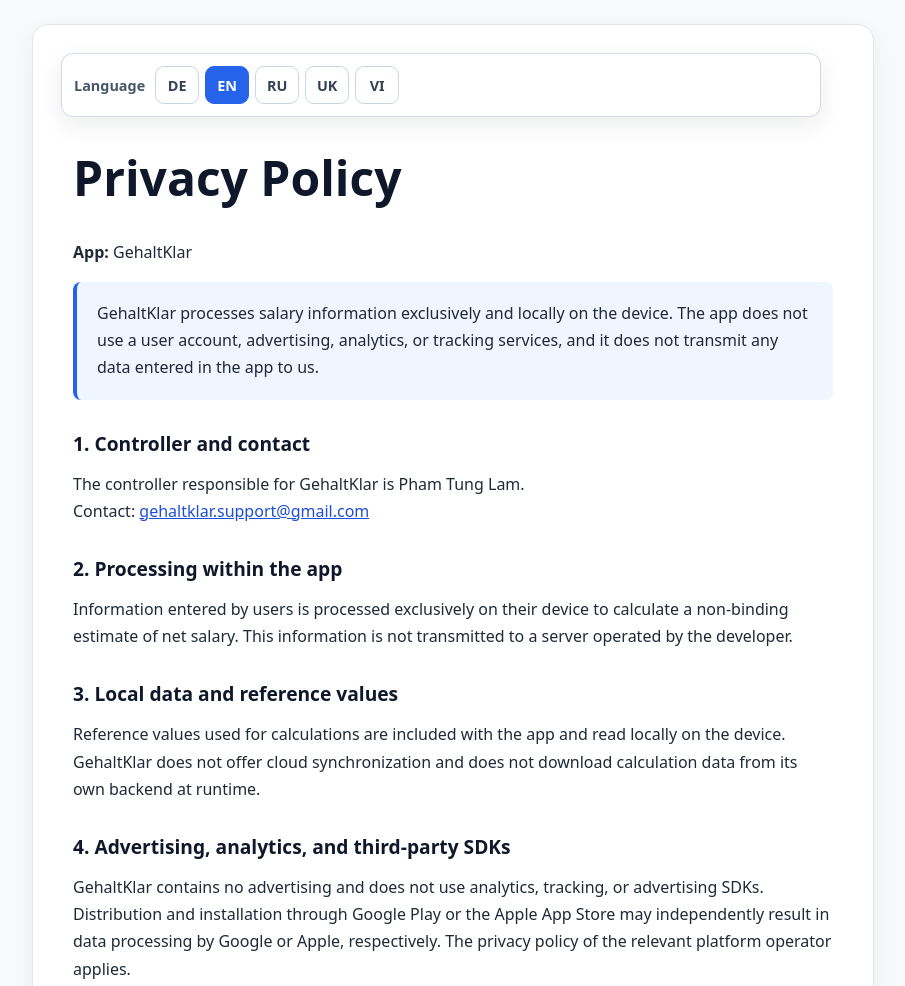
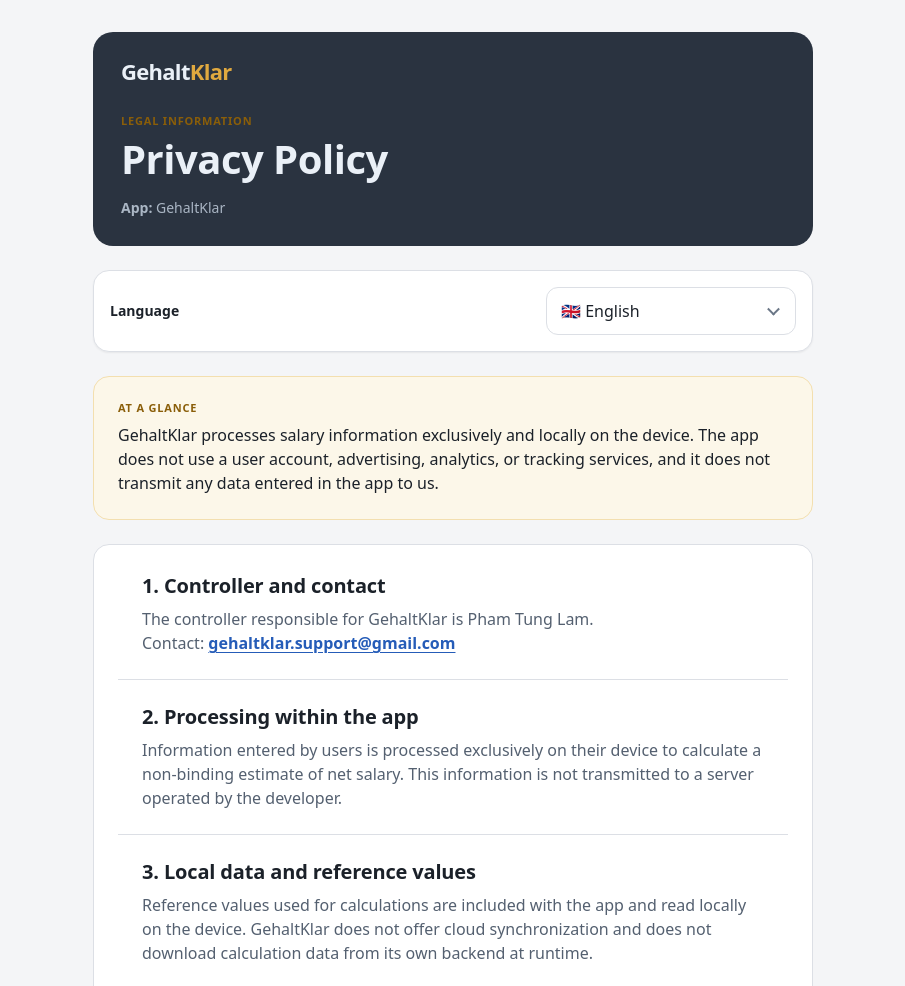
Before and after one commit to fam-tung-lam/gehaltklar-legal, a website: page index.html in a window 1280 px wide. Shown: the top 986 px of the page, without its empty margins (187-1092 px from the left). Drawn offline with Linux system fonts and the light colour scheme.

Commit message:
Redesign legal page interface

```diff
--- a/index.html
+++ b/index.html
@@ -17,237 +17,389 @@
   <link rel="alternate" hreflang="x-default" href="?lang=de">
   <style>
     :root {
-      font-family: system-ui, -apple-system, BlinkMacSystemFont, "Segoe UI", sans-serif;
-      color: #1f2937;
-      background: #f8fafc;
+      --gk-indigo-950: #102a54;
+      --gk-indigo-900: #173b76;
+      --gk-indigo-700: #255cb8;
+      --gk-indigo-600: #2f6fd6;
+      --gk-indigo-500: #3e8ef0;
+      --gk-indigo-300: #8fbcf7;
+      --gk-indigo-200: #bedcf9;
+      --gk-indigo-50: #eff5fe;
+      --gk-slate-900: #2a3340;
+      --gk-amber-700: #8a5e09;
+      --gk-amber-500: #e0a93f;
+      --gk-amber-200: #f3dfaf;
+      --gk-amber-50: #fcf7e9;
+      --gk-ink-900: #1b2129;
+      --gk-ink-700: #37414d;
+      --gk-ink-600: #546070;
+      --gk-ink-500: #6b7787;
+      --gk-ink-400: #828e9e;
+      --gk-ink-150: #dcdfe5;
+      --gk-ink-100: #e7e9ed;
+      --gk-ink-50: #f4f5f7;
+      --gk-white: #ffffff;
+      --surface-page: var(--gk-ink-50);
+      --surface-card: var(--gk-white);
+      --surface-brand: var(--gk-slate-900);
+      --surface-brand-subtle: var(--gk-indigo-50);
+      --text-primary: var(--gk-ink-900);
+      --text-secondary: var(--gk-ink-600);
+      --text-tertiary: var(--gk-ink-500);
+      --text-brand: var(--gk-indigo-700);
+      --text-on-brand: #eaf0f7;
+      --text-on-brand-muted: #aab6c4;
+      --text-accent: var(--gk-amber-700);
+      --border-default: var(--gk-ink-150);
+      --border-focus: var(--gk-indigo-500);
+      --focus-ring: 0 0 0 2px var(--surface-card), 0 0 0 4px var(--gk-indigo-500);
+      --font-display: "Schibsted Grotesk", system-ui, sans-serif;
+      --font-body: "IBM Plex Sans", system-ui, -apple-system, BlinkMacSystemFont, "Segoe UI", sans-serif;
+      --font-mono: "IBM Plex Mono", ui-monospace, monospace;
+      --radius-sm: 8px;
+      --radius-md: 12px;
+      --radius-lg: 16px;
+      --radius-xl: 20px;
+      --radius-pill: 999px;
+      --page-margin: 20px;
+      --control-h: 48px;
+      --elevation-1: 0 1px 2px rgba(16, 24, 21, 0.06);
+      color: var(--text-primary);
+      background: var(--surface-page);
+      font-family: var(--font-body);
+    }
+
+    html[data-theme="dark"] {
+      --surface-page: #0f1319;
+      --surface-card: #171c24;
+      --surface-brand: #161c26;
+      --surface-brand-subtle: #182636;
+      --text-primary: #e7eaef;
+      --text-secondary: #9ea8b6;
+      --text-tertiary: #6f7a88;
+      --text-brand: var(--gk-indigo-300);
+      --text-on-brand: #eaf0f7;
+      --text-on-brand-muted: #9daab8;
+      --text-accent: #e4b45c;
+      --border-default: #252c36;
+      --border-focus: var(--gk-indigo-300);
+      --focus-ring: 0 0 0 2px var(--surface-card), 0 0 0 4px var(--gk-indigo-300);
+    }
+
+    * {
+      box-sizing: border-box;
     }
 
     body {
       margin: 0;
-      padding: 24px;
+      padding: 32px var(--page-margin) 48px;
+      background: var(--surface-page);
+      overflow-x: hidden;
     }
 
     main {
-      max-width: 760px;
+      display: grid;
+      gap: 24px;
+      width: 100%;
+      max-width: 720px;
+      min-width: 0;
       margin: 0 auto;
-      padding: 40px;
-      background: #ffffff;
-      border: 1px solid #e5e7eb;
-      border-radius: 16px;
-      box-shadow: 0 8px 30px rgba(15, 23, 42, 0.06);
+    }
+
+    main > * {
+      min-width: 0;
+      max-width: 100%;
+    }
+
+    .legal-hero {
+      padding: 28px;
+      border-radius: var(--radius-xl);
+      color: var(--text-on-brand);
+      background: var(--surface-brand);
+    }
+
+    .wordmark {
+      margin: 0 0 32px;
+      color: var(--text-on-brand);
+      font-family: var(--font-display);
+      font-size: 22px;
+      font-weight: 700;
+      letter-spacing: -0.7px;
+      line-height: 1;
+    }
+
+    .wordmark span {
+      color: var(--gk-amber-500);
+    }
+
+    .legal-overline,
+    .summary-label {
+      margin: 0 0 8px;
+      color: var(--text-accent);
+      font-size: 11px;
+      font-weight: 600;
+      letter-spacing: 0.8px;
+      line-height: 14px;
+      text-transform: uppercase;
     }
 
     h1,
-    h2 {
-      line-height: 1.2;
-      color: #0f172a;
+    h2,
+    p {
+      margin: 0;
     }
 
     h1 {
-      margin-top: 0;
-      font-size: clamp(2rem, 6vw, 3rem);
+      max-width: 560px;
+      font-family: var(--font-display);
+      font-size: clamp(32px, 7vw, 40px);
+      font-weight: 700;
+      letter-spacing: -0.5px;
+      line-height: 1.15;
     }
 
-    h2 {
-      margin-top: 2rem;
-      font-size: 1.2rem;
-    }
-
-    p,
-    li {
-      line-height: 1.7;
+    .app-meta {
+      margin-top: 16px;
+      color: var(--text-on-brand-muted);
+      font-size: 14px;
+      font-weight: 500;
+      line-height: 20px;
     }
 
     .language-switcher {
       position: sticky;
       top: 12px;
       z-index: 10;
-      display: flex;
-      flex-wrap: wrap;
+      display: grid;
+      grid-template-columns: minmax(0, 1fr) minmax(190px, 250px);
       align-items: center;
-      gap: 10px;
-      box-sizing: border-box;
-      max-width: 100%;
-      margin: -12px -12px 32px;
-      padding: 12px;
-      border: 1px solid rgba(203, 213, 225, 0.85);
-      border-radius: 12px;
-      background: rgba(255, 255, 255, 0.92);
-      box-shadow: 0 8px 24px rgba(15, 23, 42, 0.08);
-      backdrop-filter: blur(12px);
+      gap: 16px;
+      padding: 16px;
+      border: 1px solid var(--border-default);
+      border-radius: var(--radius-lg);
+      background: var(--surface-card);
+      box-shadow: var(--elevation-1);
     }
 
     .language-switcher__label {
-      color: #475569;
-      font-size: 0.9rem;
-      font-weight: 650;
+      color: var(--text-primary);
+      font-size: 14px;
+      font-weight: 600;
+      line-height: 20px;
     }
 
-    .language-switcher__options {
-      display: flex;
-      flex-wrap: wrap;
-      gap: 6px;
+    .language-select {
+      position: relative;
       min-width: 0;
     }
 
-    .language-button {
-      min-width: 44px;
-      min-height: 38px;
-      padding: 7px 10px;
-      border: 1px solid #cbd5e1;
-      border-radius: 9px;
-      color: #334155;
-      background: #ffffff;
+    .language-select select {
+      width: 100%;
+      min-height: var(--control-h);
+      padding: 0 42px 0 14px;
+      border: 1px solid var(--border-default);
+      border-radius: var(--radius-md);
+      appearance: none;
+      color: var(--text-primary);
+      background: var(--surface-card);
       font: inherit;
-      font-size: 0.9rem;
-      font-weight: 700;
+      font-size: 16px;
+      line-height: 24px;
       cursor: pointer;
     }
 
-    .language-button:hover {
-      border-color: #2563eb;
-      color: #1d4ed8;
+    .language-select select:hover {
+      border-color: var(--gk-indigo-700);
     }
 
-    .language-button:focus-visible {
-      outline: 3px solid rgba(37, 99, 235, 0.35);
-      outline-offset: 2px;
+    .language-select select:focus-visible {
+      border-color: var(--border-focus);
+      outline: none;
+      box-shadow: var(--focus-ring);
     }
 
-    .language-button[aria-pressed="true"] {
-      border-color: #2563eb;
-      color: #ffffff;
-      background: #2563eb;
+    .language-select__chevron {
+      position: absolute;
+      top: 50%;
+      right: 18px;
+      width: 9px;
+      height: 9px;
+      border-right: 2px solid var(--text-tertiary);
+      border-bottom: 2px solid var(--text-tertiary);
+      pointer-events: none;
+      transform: translateY(-70%) rotate(45deg);
+    }
+
+    .privacy-summary,
+    .legal-document {
+      padding: 24px;
+      border: 1px solid var(--border-default);
+      border-radius: var(--radius-lg);
+      background: var(--surface-card);
+    }
+
+    .privacy-summary {
+      border-color: var(--gk-amber-200);
+      background: var(--gk-amber-50);
     }
 
     .summary {
-      padding: 18px 20px;
-      border-left: 4px solid #2563eb;
-      border-radius: 8px;
-      background: #eff6ff;
+      color: var(--text-primary);
+      font-size: 16px;
+      line-height: 24px;
+    }
+
+    .legal-document {
+      padding-block: 4px;
+    }
+
+    .legal-section {
+      padding: 24px;
+    }
+
+    .legal-section + .legal-section {
+      border-top: 1px solid var(--border-default);
+    }
+
+    h2 {
+      margin-bottom: 8px;
+      color: var(--text-primary);
+      font-family: var(--font-display);
+      font-size: 20px;
+      font-weight: 600;
+      letter-spacing: -0.15px;
+      line-height: 26px;
+    }
+
+    .legal-section p {
+      color: var(--text-secondary);
+      font-size: 16px;
+      line-height: 24px;
     }
 
     a {
-      color: #1d4ed8;
+      color: var(--text-brand);
+      font-weight: 600;
+      text-decoration-thickness: 1px;
+      text-underline-offset: 3px;
+    }
+
+    a:focus-visible {
+      border-radius: 2px;
+      outline: none;
+      box-shadow: var(--focus-ring);
     }
 
     footer {
-      margin-top: 40px;
-      padding-top: 20px;
-      border-top: 1px solid #e5e7eb;
-      color: #64748b;
-      font-size: 0.9rem;
+      color: var(--text-tertiary);
+      font-size: 12px;
+      font-weight: 500;
+      line-height: 16px;
+      text-align: center;
     }
 
     @media (max-width: 640px) {
       body {
-        padding: 0;
+        padding: 20px var(--page-margin) 32px;
       }
 
-      main {
-        padding: 24px;
-        border: 0;
-        border-radius: 0;
-        box-shadow: none;
+      .legal-hero,
+      .privacy-summary {
+        padding: 20px;
+      }
+
+      .wordmark {
+        margin-bottom: 24px;
       }
 
       .language-switcher {
         top: 8px;
-        margin: -8px -8px 24px;
-        padding: 8px;
+        grid-template-columns: 1fr;
+        gap: 8px;
+        padding: 12px;
+      }
+
+      .legal-section {
+        padding: 20px;
       }
     }
 
     @media (prefers-color-scheme: dark) {
-      :root {
-        color: #e2e8f0;
-        background: #020617;
+      html:not([data-theme="light"]) {
+        --surface-page: #0f1319;
+        --surface-card: #171c24;
+        --surface-brand: #161c26;
+        --surface-brand-subtle: #182636;
+        --text-primary: #e7eaef;
+        --text-secondary: #9ea8b6;
+        --text-tertiary: #6f7a88;
+        --text-brand: var(--gk-indigo-300);
+        --text-on-brand: #eaf0f7;
+        --text-on-brand-muted: #9daab8;
+        --text-accent: #e4b45c;
+        --border-default: #252c36;
+        --border-focus: var(--gk-indigo-300);
+        --focus-ring: 0 0 0 2px var(--surface-card), 0 0 0 4px var(--gk-indigo-300);
       }
 
-      main {
-        background: #0f172a;
-        border-color: #334155;
+      .privacy-summary {
+        border-color: #3f3517;
+        background: #26200e;
+      }
     }
 
-      h1,
-      h2 {
-        color: #f8fafc;
-      }
-
-      .language-switcher__label {
-        color: #cbd5e1;
-      }
-
-      .language-switcher {
-        border-color: rgba(71, 85, 105, 0.9);
-        background: rgba(15, 23, 42, 0.92);
-        box-shadow: 0 8px 24px rgba(0, 0, 0, 0.24);
-      }
-
-      .language-button {
-        border-color: #475569;
-        color: #e2e8f0;
-        background: #1e293b;
-      }
-
-      .language-button:hover {
-        border-color: #60a5fa;
-        color: #bfdbfe;
-      }
-
-      .language-button[aria-pressed="true"] {
-        border-color: #60a5fa;
-        color: #0f172a;
-        background: #93c5fd;
-      }
-
-      .summary {
-        background: #172554;
-        border-left-color: #60a5fa;
-      }
-
-      a {
-        color: #93c5fd;
-      }
-
-      footer {
-        color: #94a3b8;
-        border-top-color: #334155;
+    @media (prefers-reduced-motion: reduce) {
+      * {
+        scroll-behavior: auto;
       }
     }
   </style>
 </head>
 <body>
   <main>
+    <header class="legal-hero">
+      <p class="wordmark">Gehalt<span>Klar</span></p>
+      <p class="legal-overline" data-i18n="legalOverline">Rechtliches</p>
+      <h1 data-i18n="heading">Datenschutzerklärung</h1>
+      <p class="app-meta"><strong data-i18n="appLabel">App:</strong> GehaltKlar</p>
+    </header>
+
     <nav class="language-switcher" aria-labelledby="language-label">
-      <span id="language-label" class="language-switcher__label" data-i18n="languageLabel">
+      <label id="language-label" class="language-switcher__label" for="language-select" data-i18n="languageLabel">
         Sprache
-      </span>
-      <div class="language-switcher__options" role="group">
-        <button class="language-button" type="button" data-language="de" aria-pressed="true">DE</button>
-        <button class="language-button" type="button" data-language="en" aria-pressed="false">EN</button>
-        <button class="language-button" type="button" data-language="ru" aria-pressed="false">RU</button>
-        <button class="language-button" type="button" data-language="uk" aria-pressed="false">UK</button>
-        <button class="language-button" type="button" data-language="vi" aria-pressed="false">VI</button>
+      </label>
+      <div class="language-select">
+        <select id="language-select">
+          <option value="de">🇩🇪 Deutsch</option>
+          <option value="en">🇬🇧 English</option>
+          <option value="ru">🇷🇺 Русский</option>
+          <option value="uk">🇺🇦 Українська</option>
+          <option value="vi">🇻🇳 Tiếng Việt</option>
+        </select>
+        <span class="language-select__chevron" aria-hidden="true"></span>
       </div>
     </nav>
 
-    <h1 data-i18n="heading">Datenschutzerklärung</h1>
-    <p><strong data-i18n="appLabel">App:</strong> GehaltKlar</p>
-
+    <section class="privacy-summary" aria-labelledby="summary-label">
+      <p id="summary-label" class="summary-label" data-i18n="summaryLabel">Auf einen Blick</p>
       <p class="summary" data-i18n="summary">
       GehaltKlar verarbeitet Gehaltsangaben ausschließlich lokal auf dem Gerät.
       Die App verwendet kein Benutzerkonto, keine Werbung, keine Analyse- oder
       Trackingdienste und übermittelt keine in der App eingegebenen Daten an uns.
       </p>
+    </section>
 
+    <article class="legal-document">
+      <section class="legal-section">
         <h2 data-i18n="controllerTitle">1. Verantwortlicher und Kontakt</h2>
         <p>
       <span data-i18n="controllerText">Verantwortlich für GehaltKlar ist Pham Tung Lam.</span><br>
       <span data-i18n="contactLabel">Kontakt:</span>
       <a href="mailto:gehaltklar.support@gmail.com">gehaltklar.support@gmail.com</a>
         </p>
+      </section>
 
+      <section class="legal-section">
         <h2 data-i18n="processingTitle">2. Verarbeitung innerhalb der App</h2>
         <p data-i18n="processingText">
       Die von Nutzerinnen und Nutzern eingegebenen Angaben werden ausschließlich
@@ -255,14 +407,18 @@
       Nettogehalts zu berechnen. Es findet keine Übertragung dieser Angaben an
       einen Server des Entwicklers statt.
         </p>
+      </section>
 
+      <section class="legal-section">
         <h2 data-i18n="localDataTitle">3. Lokale Daten und Referenzwerte</h2>
         <p data-i18n="localDataText">
       Für Berechnungen verwendete Referenzwerte werden mit der App ausgeliefert
       und lokal auf dem Gerät gelesen. GehaltKlar bietet keine Cloud-Synchronisierung
       und lädt keine Berechnungsdaten zur Laufzeit von einem eigenen Backend.
         </p>
+      </section>
 
+      <section class="legal-section">
         <h2 data-i18n="thirdPartiesTitle">4. Werbung, Analyse und Drittanbieter-SDKs</h2>
         <p data-i18n="thirdPartiesText">
       GehaltKlar enthält keine Werbung und verwendet keine Analyse-, Tracking-
@@ -271,7 +427,9 @@
       Google beziehungsweise Apple auslösen. Dafür gelten die Datenschutzbestimmungen
       des jeweiligen Plattformbetreibers.
         </p>
+      </section>
 
+      <section class="legal-section">
         <h2 data-i18n="supportTitle">5. Supportanfragen</h2>
         <p data-i18n="supportText">
       Wenn Sie uns freiwillig per E-Mail kontaktieren, verarbeiten wir Ihre
@@ -280,14 +438,18 @@
       diesen Zweck nicht mehr erforderlich ist, sofern keine gesetzlichen
       Aufbewahrungspflichten entgegenstehen.
         </p>
+      </section>
 
+      <section class="legal-section">
         <h2 data-i18n="minorsTitle">6. Minderjährige</h2>
         <p data-i18n="minorsText">
       GehaltKlar ist für eine allgemeine Zielgruppe geeignet und nicht speziell
       an Kinder gerichtet. Die App erhebt wissentlich keine personenbezogenen
       Daten von Minderjährigen.
         </p>
+      </section>
 
+      <section class="legal-section">
         <h2 data-i18n="rightsTitle">7. Ihre Rechte</h2>
         <p data-i18n="rightsText">
       Soweit wir im Rahmen einer Supportanfrage personenbezogene Daten verarbeiten,
@@ -296,13 +458,17 @@
       oben genannte Kontaktadresse. Außerdem können Sie sich bei einer zuständigen
       Datenschutzaufsichtsbehörde beschweren.
         </p>
+      </section>
 
+      <section class="legal-section">
         <h2 data-i18n="changesTitle">8. Änderungen dieser Datenschutzerklärung</h2>
         <p data-i18n="changesText">
       Wir aktualisieren diese Datenschutzerklärung, wenn sich Funktionen der App
       oder rechtliche Anforderungen ändern. Die jeweils aktuelle Fassung ist unter
       dieser Adresse öffentlich erreichbar.
         </p>
+      </section>
+    </article>
 
     <footer data-i18n="updated">Stand: 31. Juli 2026</footer>
   </main>
@@ -322,6 +488,8 @@
           pageTitle: "Datenschutzerklärung – GehaltKlar",
           metaDescription: "Datenschutzerklärung für die mobile Anwendung GehaltKlar.",
           languageLabel: "Sprache",
+          legalOverline: "Rechtliches",
+          summaryLabel: "Auf einen Blick",
           heading: "Datenschutzerklärung",
           appLabel: "App:",
           summary: "GehaltKlar verarbeitet Gehaltsangaben ausschließlich lokal auf dem Gerät. Die App verwendet kein Benutzerkonto, keine Werbung, keine Analyse- oder Trackingdienste und übermittelt keine in der App eingegebenen Daten an uns.",
@@ -348,6 +516,8 @@
           pageTitle: "Privacy Policy – GehaltKlar",
           metaDescription: "Privacy policy for the GehaltKlar mobile application.",
           languageLabel: "Language",
+          legalOverline: "Legal information",
+          summaryLabel: "At a glance",
           heading: "Privacy Policy",
           appLabel: "App:",
           summary: "GehaltKlar processes salary information exclusively and locally on the device. The app does not use a user account, advertising, analytics, or tracking services, and it does not transmit any data entered in the app to us.",
@@ -374,6 +544,8 @@
           pageTitle: "Политика конфиденциальности – GehaltKlar",
           metaDescription: "Политика конфиденциальности мобильного приложения GehaltKlar.",
           languageLabel: "Язык",
+          legalOverline: "Правовая информация",
+          summaryLabel: "Кратко",
           heading: "Политика конфиденциальности",
           appLabel: "Приложение:",
           summary: "GehaltKlar обрабатывает данные о заработной плате исключительно локально на устройстве. Приложение не использует учётные записи, рекламу, аналитические сервисы или сервисы отслеживания и не передаёт нам данные, введённые в приложении.",
@@ -400,6 +572,8 @@
           pageTitle: "Політика конфіденційності – GehaltKlar",
           metaDescription: "Політика конфіденційності мобільного застосунку GehaltKlar.",
           languageLabel: "Мова",
+          legalOverline: "Правова інформація",
+          summaryLabel: "Коротко",
           heading: "Політика конфіденційності",
           appLabel: "Застосунок:",
           summary: "GehaltKlar обробляє дані про заробітну плату виключно локально на пристрої. Застосунок не використовує облікові записи, рекламу, аналітичні сервіси чи сервіси відстеження та не передає нам дані, введені в застосунку.",
@@ -426,6 +600,8 @@
           pageTitle: "Chính sách quyền riêng tư – GehaltKlar",
           metaDescription: "Chính sách quyền riêng tư dành cho ứng dụng di động GehaltKlar.",
           languageLabel: "Ngôn ngữ",
+          legalOverline: "Thông tin pháp lý",
+          summaryLabel: "Tóm tắt",
           heading: "Chính sách quyền riêng tư",
           appLabel: "Ứng dụng:",
           summary: "GehaltKlar chỉ xử lý thông tin tiền lương cục bộ trên thiết bị. Ứng dụng không sử dụng tài khoản người dùng, quảng cáo, dịch vụ phân tích hoặc theo dõi và không truyền cho chúng tôi bất kỳ dữ liệu nào được nhập trong ứng dụng.",
@@ -451,7 +627,7 @@
       };
 
       const metaDescription = document.querySelector('meta[name="description"]');
-      const languageButtons = document.querySelectorAll("[data-language]");
+      const languageSelect = document.querySelector("#language-select");
 
       function initialLanguage() {
         return resolveInitialLanguage({
@@ -476,9 +652,7 @@
           }
         });
 
-        languageButtons.forEach((button) => {
-          button.setAttribute("aria-pressed", String(button.dataset.language === activeLanguage));
-        });
+        languageSelect.value = activeLanguage;
 
         if (updateUrl) {
           const url = new URL(window.location.href);
@@ -487,9 +661,7 @@
         }
       }
 
-      languageButtons.forEach((button) => {
-        button.addEventListener("click", () => applyLanguage(button.dataset.language, true));
-      });
+      languageSelect.addEventListener("change", () => applyLanguage(languageSelect.value, true));
 
       window.addEventListener("popstate", () => applyLanguage(initialLanguage()));
       applyLanguage(initialLanguage());
```
Also changed, not shown: test/language-selection.test.js (+13 -0 lines), README.md. Lines whose indentation alone changed are shown as unchanged.
